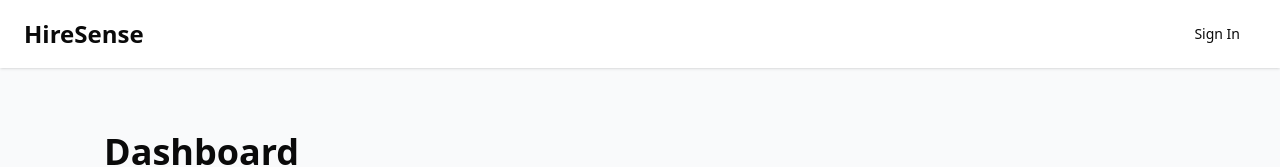
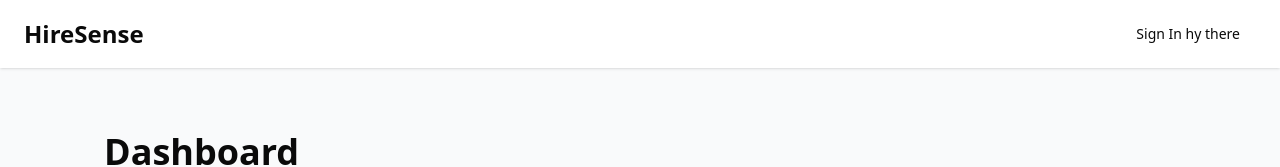
Before and after one commit to Tanujeet/HireSense, a Next.js app: page /dashboard in a window 1280 px wide. Shown: the top 167 px of the page. Built offline with nearby package versions, Linux system fonts and the light colour scheme; no server answers.

Commit message:
Added :recent resume

```diff
--- a/components/Topbar.tsx
+++ b/components/Topbar.tsx
@@ -14,13 +14,12 @@ export function TopBar() {
         <SignedOut>
           <SignInButton>
             <button className="px-4 py-2 text-sm font-Bold hover:underline">
-              Sign In
+              Sign In hy there
             </button>
           </SignInButton>
         </SignedOut>
 
         <SignedIn>
-
           <UserButton
             appearance={{
               elements: {
```
